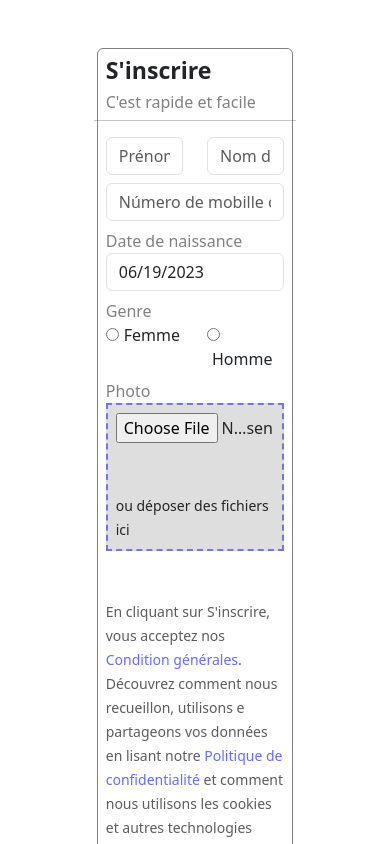
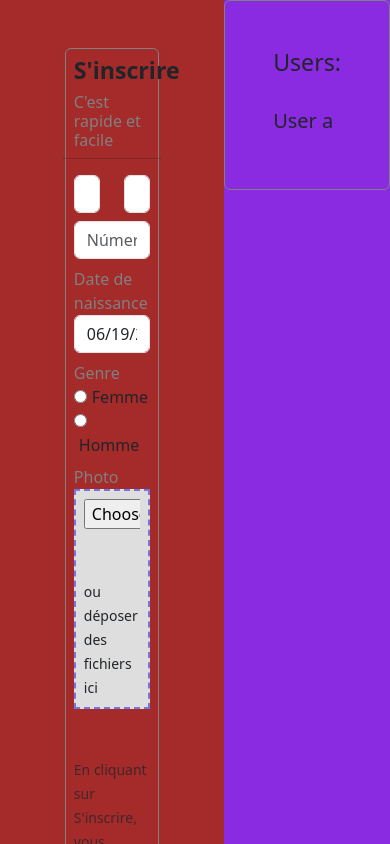
Before and after one commit to Knoka1/SimpleSingUp, a React (Vite) app: page / in a window 390 px wide. Shown: the top 844 px of the page. Built offline with nearby package versions, Linux system fonts and the light colour scheme.

Commit message:
fix: Adjusted general components dispositions

```diff
--- a/src/App.css
+++ b/src/App.css
@@ -1,5 +1,5 @@
 #root {
-  max-width: 1280px;
+  max-width: 1870px;
   margin: 0 auto;
 }
 
--- a/src/App.jsx
+++ b/src/App.jsx
@@ -8,9 +8,11 @@ import "react-datepicker/dist/react-datepicker.css";
 
 function App() {
   return (
-    <div>
-      <SignUp />
-      <div>
+    <div className="bg-color d-flex">
+      <div className=" bg-color2">
+        <SignUp />
+      </div>
+      <div className="d-flex bg-color3">
         <RegisteredUser />
       </div>
     </div>
--- a/src/components/SignUp.css
+++ b/src/components/SignUp.css
@@ -1,5 +1,5 @@
 .form_container {
-  width: 50%;
+  width: 60%;
 }
 .custom-control-label {
   margin-left: 5px;
@@ -34,12 +34,12 @@
 
 @media (max-width: 1000px) {
   .form_container {
-    width: 65%;
+    width: 75%;
   }
 }
 
 @media (max-width: 600px) {
   .form_container {
-    width: 75%;
+    width: 85%;
   }
 }
```
